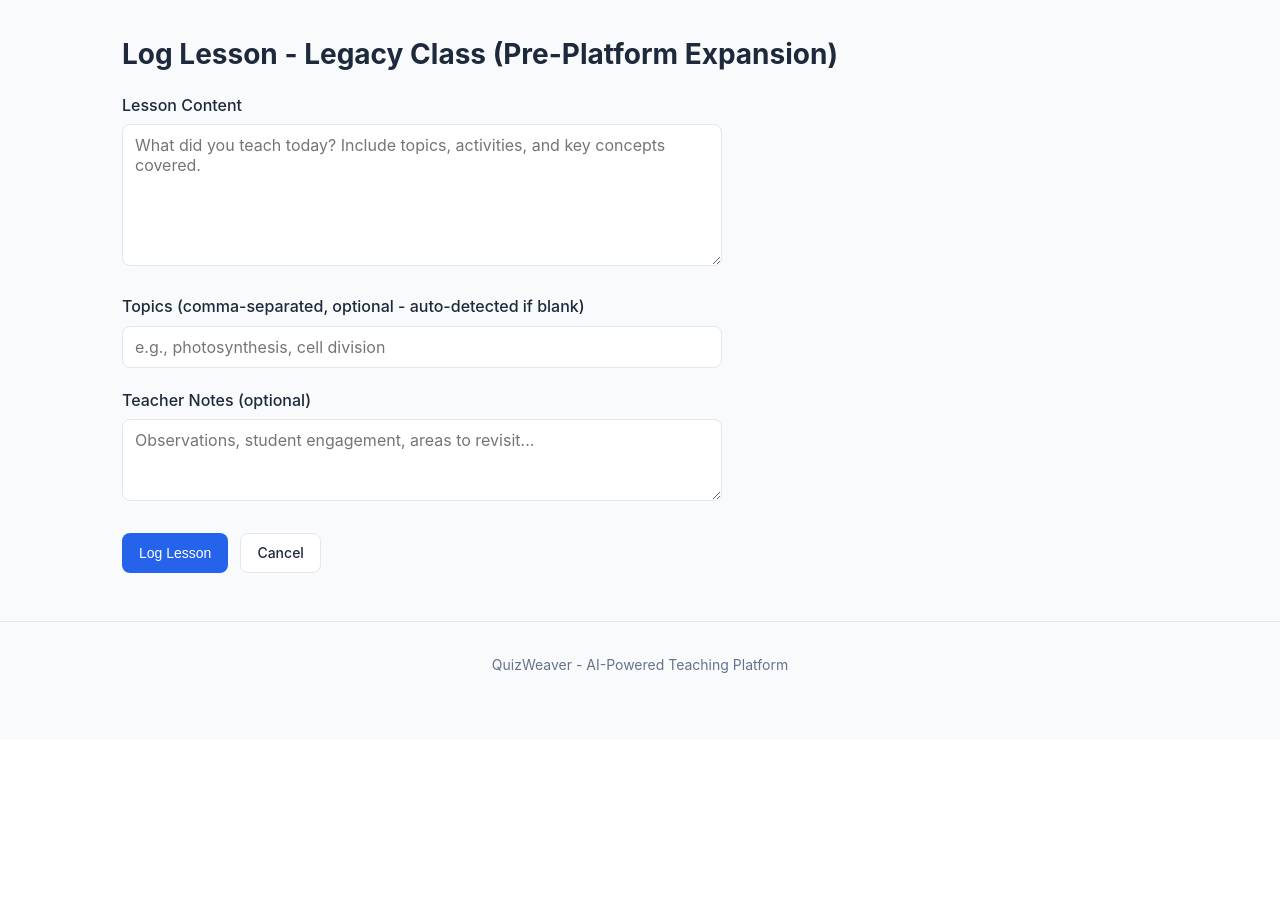
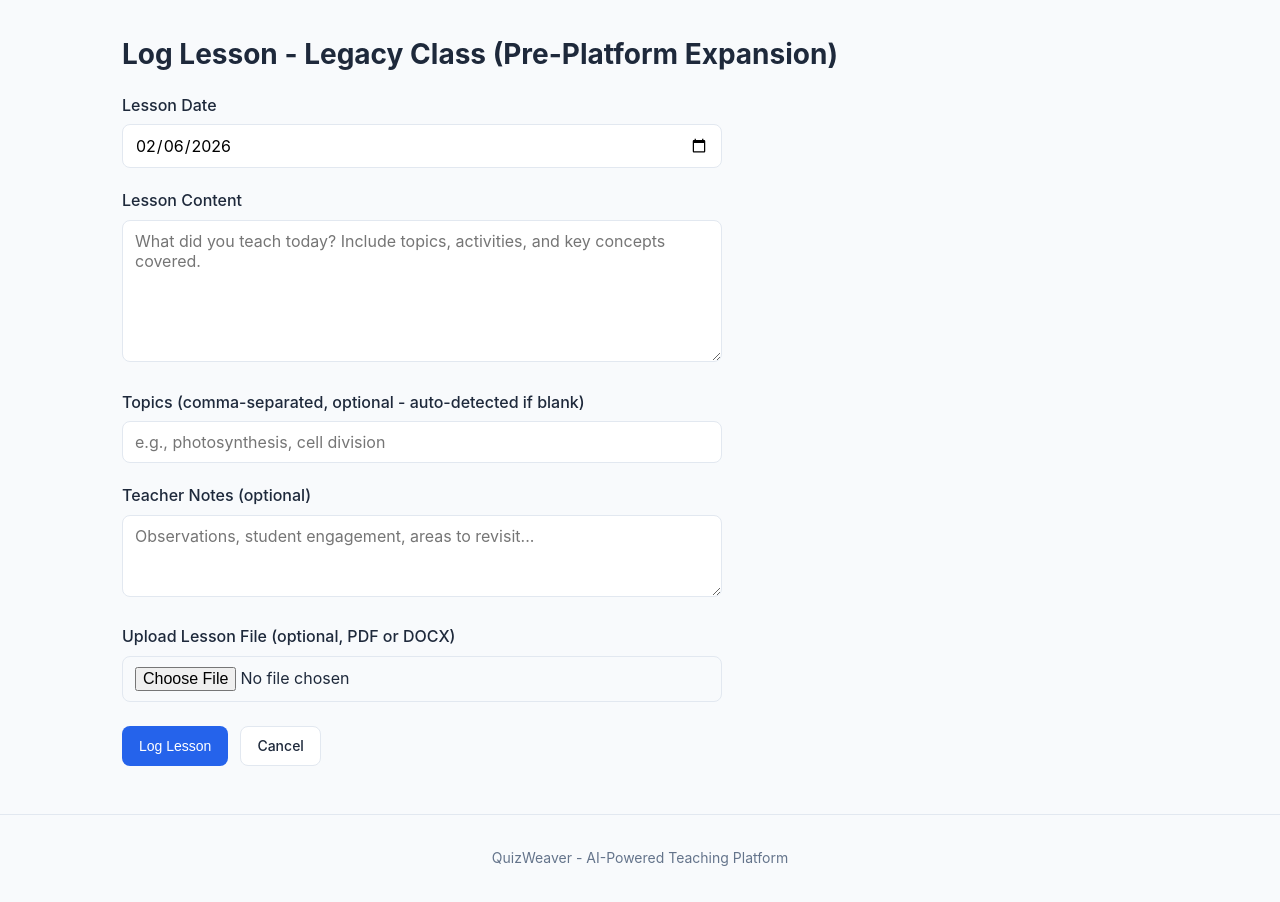
Before and after one commit to Robyn-Collie/QuizWeaver, a Flask app: page /classes/1/lessons/new in a window 1280 px wide. Shown: the part 60-962 px from the top of the page. Before the commit the page ends 733 px from the top, so only its background shows below. Run offline with Flask 3, Linux system fonts and the light colour scheme; the visitor is signed in with stand-in values (Sample User, id 1).

Commit message:
feat: Add lesson form file upload and date picker
Lesson logging form now includes a date picker pre-filled with today's
date and a file upload field for PDF/DOCX lesson materials. Form uses
multipart/form-data encoding.

Co-Authored-By: Claude Opus 4.6 <noreply@anthropic.com>

```diff
--- a/templates/lessons/new.html
+++ b/templates/lessons/new.html
@@ -4,7 +4,11 @@
 {% block content %}
 <h1>Log Lesson - {{ class_obj.name }}</h1>
 
-<form method="POST" action="/classes/{{ class_obj.id }}/lessons/new" class="form">
+<form method="POST" action="/classes/{{ class_obj.id }}/lessons/new" class="form" enctype="multipart/form-data">
+    <div class="form-group">
+        <label for="lesson_date">Lesson Date</label>
+        <input type="date" id="lesson_date" name="lesson_date" value="{{ today }}">
+    </div>
     <div class="form-group">
         <label for="content">Lesson Content</label>
         <textarea id="content" name="content" rows="6" required placeholder="What did you teach today? Include topics, activities, and key concepts covered."></textarea>
@@ -17,6 +21,10 @@
         <label for="notes">Teacher Notes (optional)</label>
         <textarea id="notes" name="notes" rows="3" placeholder="Observations, student engagement, areas to revisit..."></textarea>
     </div>
+    <div class="form-group">
+        <label for="lesson_file">Upload Lesson File (optional, PDF or DOCX)</label>
+        <input type="file" id="lesson_file" name="lesson_file" accept=".pdf,.docx">
+    </div>
     <div class="form-actions">
         <button type="submit" class="btn btn-primary">Log Lesson</button>
         <a href="/classes/{{ class_obj.id }}/lessons" class="btn btn-secondary">Cancel</a>
```
